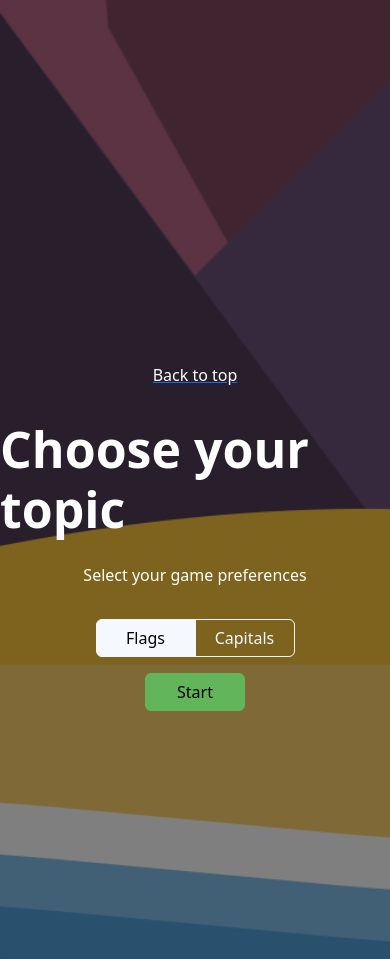
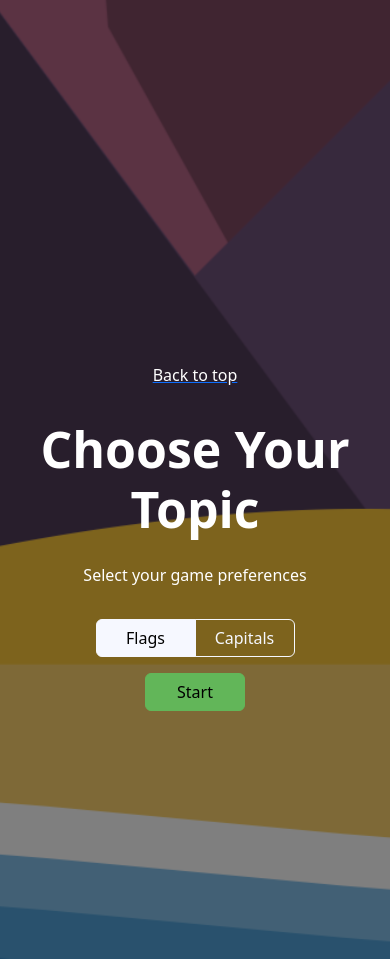
Before and after one commit to lukemiller01/geotrainer, a React (Vite) app in the folder client/: page / in a window 390 px wide. Shown: the part 729-1688 px from the top of the page. Built offline with nearby package versions, Linux system fonts and the light colour scheme; the HTML template or start-up script is replaced by a standard one.

Commit message:
Fixed landing page formatting & added small font to table on mobile.

```diff
--- a/client/src/pages/home/Landing.tsx
+++ b/client/src/pages/home/Landing.tsx
@@ -59,11 +59,11 @@ const Landing = () => {
             <Button variant="primary" size='lg'>Play Now</Button>
           </HashLink>
         </div>
-        <div className='landing__bottom' id='create'>
+        <div className='landing__center' id='create'>
           <HashLink smooth to='/#home'>
             <p>Back to top</p>
           </HashLink>
-          <h1>Choose your topic</h1>
+          <h1>Choose Your Topic</h1>
           <p>Select your game preferences</p>
           <ButtonGroup aria-label="Game styles">
             <Button variant="outline-secondary" className='game__button' active={buttonsActive.flags} onClick={() => setButtonsActive({...buttonsActive, flags: true, capitals: false})}>Flags</Button>
--- a/client/src/pages/home/landing.css
+++ b/client/src/pages/home/landing.css
@@ -25,7 +25,6 @@
 
     background-size: auto 150%;
     height: 200vh;
-
 }
 
 .landing__center {
@@ -34,18 +33,17 @@
     justify-content: center;
     height: 100vh;
     flex-direction: column;
+    text-align: center;
     gap: 1rem;
-}
-
-.landing__bottom {
-    display: flex;
-    align-items: center;
-    justify-content: center;
-    height: 100vh;
-    flex-direction: column;
-    gap: 1rem;
+    padding: 1rem;
 }
 
 .game__button {
     min-width: 100px;
 }
+
+@media screen and (max-width: 585px) {
+    .landing__center {
+        padding: .5rem;
+    }
+}
--- a/client/src/pages/train/train.css
+++ b/client/src/pages/train/train.css
@@ -45,6 +45,6 @@
 
     .table > :not(caption) > * > * {
         padding: .25rem;
-        /* font-size: small; */
+        font-size: small;
     }
 }
```
